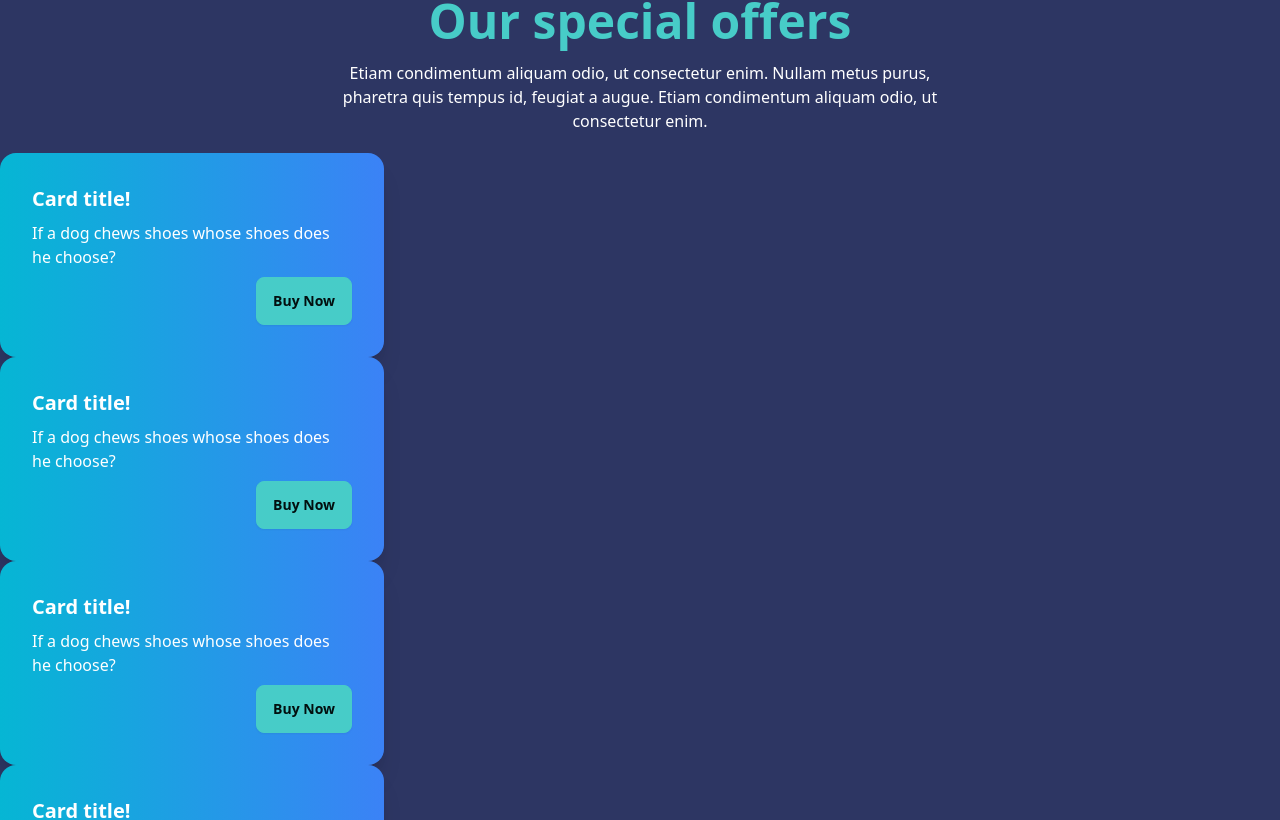
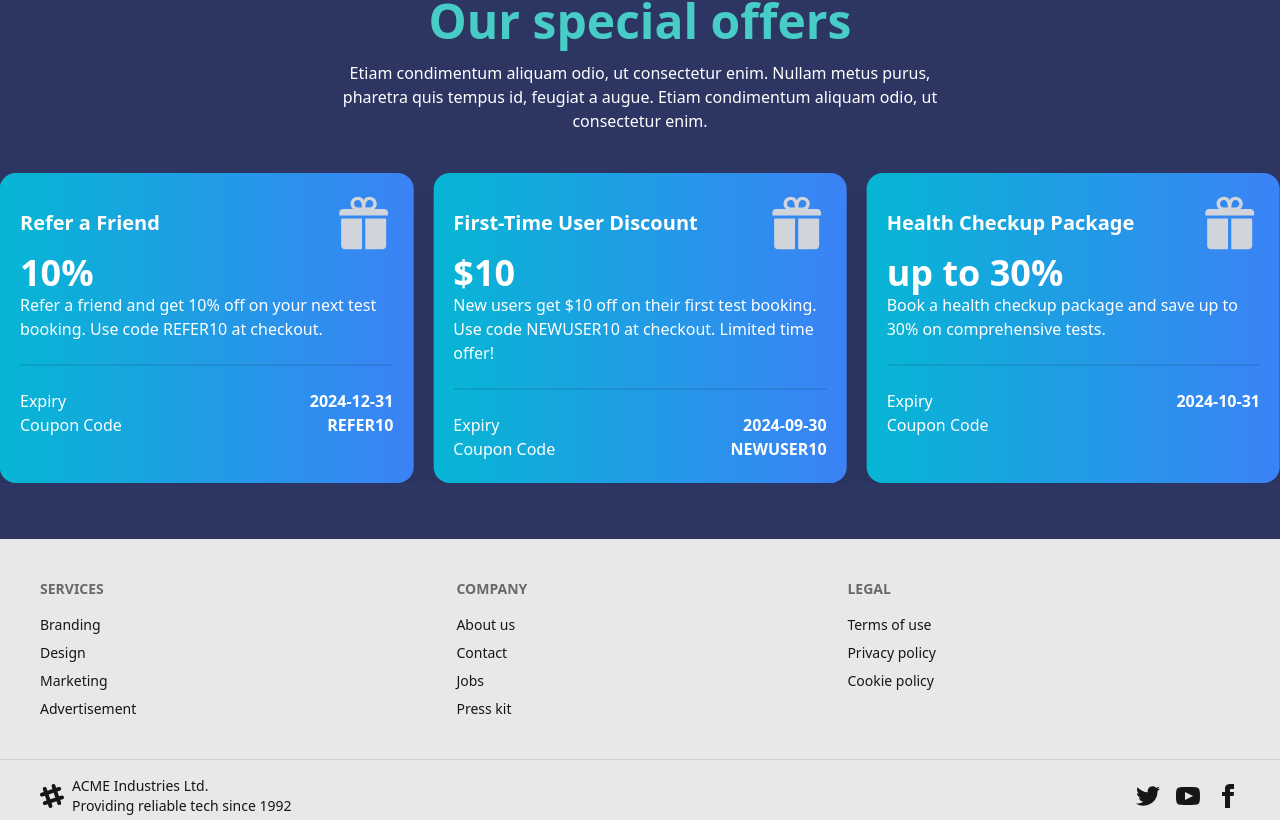
Before and after one commit to Naiemjoy1/care-quest-client, a React (Vite) app: page / in a window 1280 px wide. Shown: the part 3025-3845 px from the top of the page. Built offline with nearby package versions, Linux system fonts and the light colour scheme; no server answers; a web font is replaced by a local one.

Commit message:
promotion added

```diff
--- a/public/promotions.json
+++ b/public/promotions.json
@@ -1,38 +1,50 @@
 [
   {
     "_id": 1,
-    "title": "Summer Special Discount",
+    "title": "Summer Discount",
     "description": "Get 20% off on all tests this summer. Use code SUMMER20 at checkout.",
-    "val_idUntil": "2024-08-31"
+    "expiry": "2024-08-31",
+    "couponCode": "SUMMER20",
+    "discountRate": "20%"
   },
   {
     "_id": 2,
     "title": "Refer a Friend",
-    "description": "Refer a friend and get 10% off on your next test booking.",
-    "val_idUntil": "2024-12-31"
+    "description": "Refer a friend and get 10% off on your next test booking. Use code REFER10 at checkout.",
+    "expiry": "2024-12-31",
+    "couponCode": "REFER10",
+    "discountRate": "10%"
   },
   {
     "_id": 3,
     "title": "First-Time User Discount",
-    "description": "New users get $10 off on their first test booking. Limited time offer!",
-    "val_idUntil": "2024-09-30"
+    "description": "New users get $10 off on their first test booking. Use code NEWUSER10 at checkout. Limited time offer!",
+    "expiry": "2024-09-30",
+    "couponCode": "NEWUSER10",
+    "discountRate": "$10"
   },
   {
     "_id": 4,
     "title": "Health Checkup Package",
     "description": "Book a health checkup package and save up to 30% on comprehensive tests.",
-    "val_idUntil": "2024-10-31"
+    "expiry": "2024-10-31",
+    "couponCode": null,
+    "discountRate": "up to 30%"
   },
   {
     "_id": 5,
     "title": "Senior Citizen Discount",
-    "description": "Senior citizens aged 60 and above receive a 15% discount on all tests.",
-    "val_idUntil": "2024-12-31"
+    "description": "Senior citizens aged 60 and above receive a 15% discount on all tests. Use code SENIOR15 at checkout.",
+    "expiry": "2024-12-31",
+    "couponCode": "SENIOR15",
+    "discountRate": "15%"
   },
   {
     "_id": 6,
     "title": "Weekend Flash Sale",
     "description": "Exclusive discounts every weekend! Stay tuned for exciting offers.",
-    "val_idUntil": "2024-12-31"
+    "expiry": "2024-12-31",
+    "couponCode": null,
+    "discountRate": "Varies"
   }
 ]
--- a/src/Pages/Home/Promotions/Promotion.jsx
+++ b/src/Pages/Home/Promotions/Promotion.jsx
@@ -1,15 +1,31 @@
+import { IoIosGift } from "react-icons/io";
+
 const Promotion = ({ promotion }) => {
+  const { title, description, expiry, couponCode, discountRate } = promotion;
   return (
     <div>
-      <div className="card w-96 bg-gradient-to-r from-cyan-500 to-blue-500 shadow-xl">
-        <div className="card-body">
-          <h2 className="card-title">Card title!</h2>
-          <p>If a dog chews shoes whose shoes does he choose?</p>
-          <div className="card-actions justify-end">
-            <button className="btn btn-primary">Buy Now</button>
+      <div className="card bg-gradient-to-r from-cyan-500 to-blue-500 shadow-xl h-[310px]">
+        <div className="p-5">
+          <div className="flex justify-between">
+            <h2 className="card-title">{title}</h2>
+            <p className=" text-6xl text-gray-300">
+              <IoIosGift />
+            </p>
+          </div>
+          <p className="text-4xl font-bold">{discountRate}</p>
+          <p>{description}</p>
+          <div className="divider"></div>
+          <div className="flex justify-between">
+            <p>Expiry</p>
+            <p className=" font-semibold">{expiry}</p>
+          </div>
+          <div className="flex justify-between">
+            <p>Coupon Code</p>
+            <p className=" font-semibold">{couponCode}</p>
           </div>
         </div>
       </div>
+      <div></div>
     </div>
   );
 };
--- a/src/Pages/Home/Promotions/Promotions.jsx
+++ b/src/Pages/Home/Promotions/Promotions.jsx
@@ -1,5 +1,21 @@
 import { useEffect, useState } from "react";
 import Promotion from "./Promotion";
+
+import {
+  Navigation,
+  Pagination,
+  Scrollbar,
+  A11y,
+  Autoplay,
+} from "swiper/modules";
+
+import { Swiper, SwiperSlide } from "swiper/react";
+
+import "swiper/css";
+import "swiper/css/navigation";
+import "swiper/css/pagination";
+import "swiper/css/scrollbar";
+import "swiper/css/autoplay";
 
 const Promotions = () => {
   const [promotions, setPromotions] = useState([]);
@@ -25,10 +41,26 @@ const Promotions = () => {
           aliquam odio, ut consectetur enim.
         </p>
       </div>
-      <div className="container mx-auto text-white mt-5">
-        {promotions.map((promotion) => (
-          <Promotion key={promotion._id} promotion={promotion}></Promotion>
-        ))}
+      <div className="container mx-auto text-white mt-10">
+        <Swiper
+          spaceBetween={20}
+          slidesPerView={3}
+          //   navigation={true}
+          autoplay={{ delay: 6000 }}
+          loop={true}
+          // pagination={{ clickable: true }}
+          // scrollbar={{ draggable: true }}
+          modules={[Navigation, Pagination, Scrollbar, A11y, Autoplay]}
+          className="mySwiper"
+          // onSwiper={(swiper) => console.log(swiper)}
+          // onSlideChange={() => console.log("slide change")}
+        >
+          {promotions.map((promotion) => (
+            <SwiperSlide key={promotion._id}>
+              <Promotion promotion={promotion}></Promotion>
+            </SwiperSlide>
+          ))}
+        </Swiper>
       </div>
     </div>
   );
```
